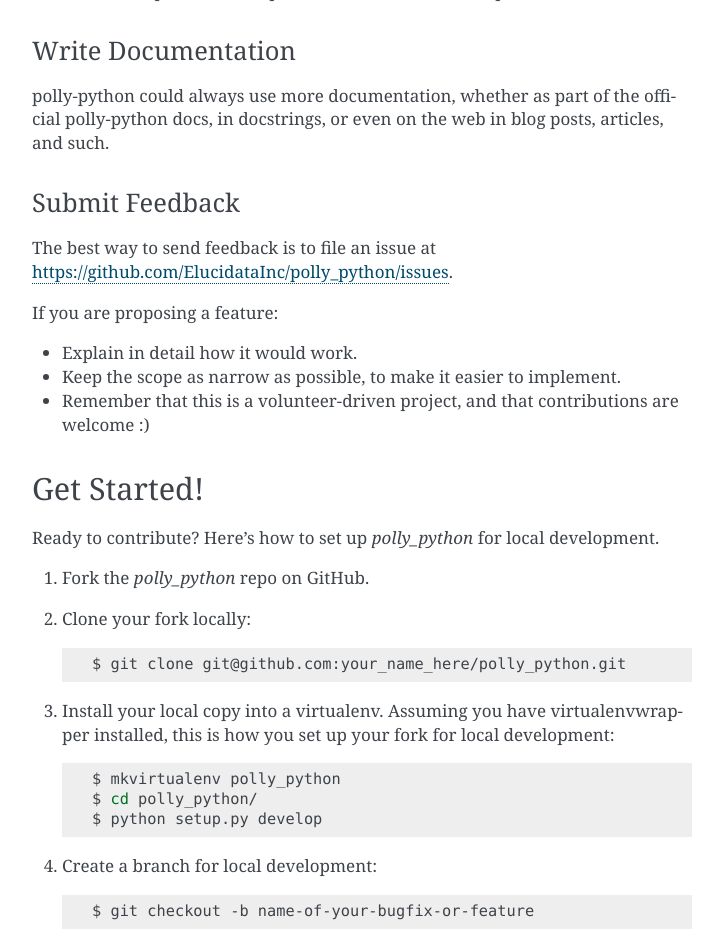
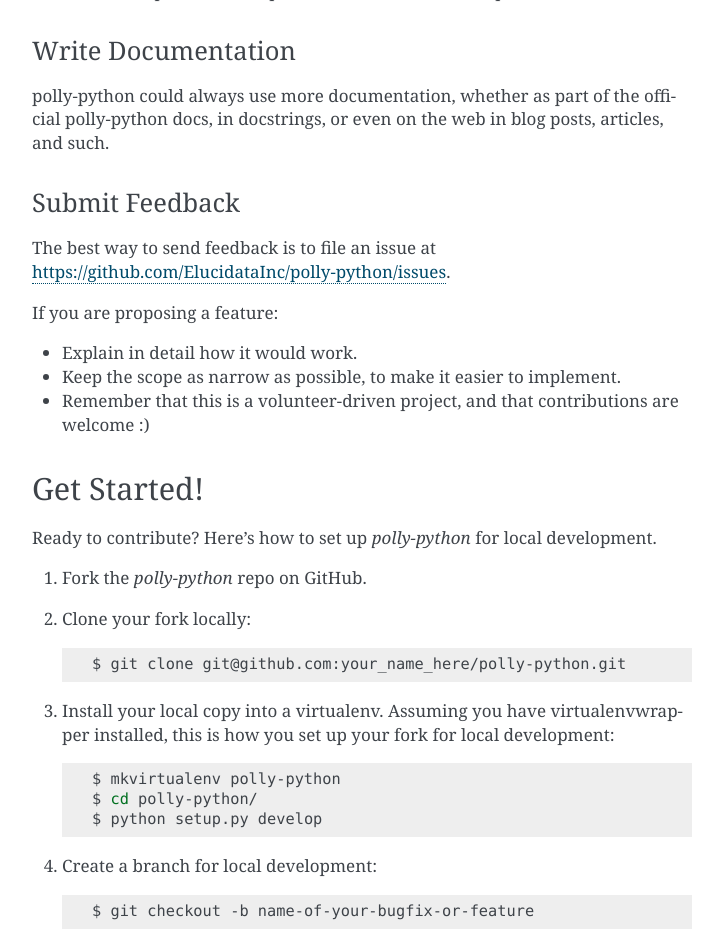
Before and after one commit to Vito39/testing_repo_2, a Sphinx documentation site: the page built from docs/contributing.rst, in a window 1280 px wide and 1400 px high, scrolled down 752 px. Shown: the top 949 px of the window, without its empty margins (388-1111 px from the left). Built offline with Sphinx 7.4.7, drawn with Linux system fonts in a browser that asks for light colours; pages that are not in the unit, such as notebooks, are missing from menus; the version number is read from the project's files by our own code; some of the changed text lies outside the part shown.

```diff
--- a/CONTRIBUTING.rst
+++ b/CONTRIBUTING.rst
@@ -15,7 +15,7 @@ Types of Contributions
 Report Bugs
 ~~~~~~~~~~~
 
-Report bugs at https://github.com/ElucidataInc/polly_python/issues.
+Report bugs at https://github.com/ElucidataInc/polly-python/issues.
 
 If you are reporting a bug, please include:
 
@@ -45,7 +45,7 @@ articles, and such.
 Submit Feedback
 ~~~~~~~~~~~~~~~
 
-The best way to send feedback is to file an issue at https://github.com/ElucidataInc/polly_python/issues.
+The best way to send feedback is to file an issue at https://github.com/ElucidataInc/polly-python/issues.
 
 If you are proposing a feature:
 
@@ -57,17 +57,17 @@ If you are proposing a feature:
 Get Started!
 ------------
 
-Ready to contribute? Here's how to set up `polly_python` for local development.
+Ready to contribute? Here's how to set up `polly-python` for local development.
 
-1. Fork the `polly_python` repo on GitHub.
+1. Fork the `polly-python` repo on GitHub.
 2. Clone your fork locally::
 
-    $ git clone git@github.com:your_name_here/polly_python.git
+    $ git clone git@github.com:your_name_here/polly-python.git
 
 3. Install your local copy into a virtualenv. Assuming you have virtualenvwrapper installed, this is how you set up your fork for local development::
 
-    $ mkvirtualenv polly_python
-    $ cd polly_python/
+    $ mkvirtualenv polly-python
+    $ cd polly-python/
     $ python setup.py develop
 
 4. Create a branch for local development::
@@ -79,7 +79,7 @@ Ready to contribute? Here's how to set up `polly_python` for local development.
 5. When you're done making changes, check that your changes pass flake8 and the
    tests, including testing other Python versions with tox::
 
-    $ flake8 polly_python tests
+    $ flake8 polly-python tests
     $ python setup.py test or pytest
     $ tox
 
@@ -103,7 +103,7 @@ Before you submit a pull request, check that it meets these guidelines:
    your new functionality into a function with a docstring, and add the
    feature to the list in README.rst.
 3. The pull request should work for Python 3.5, 3.6, 3.7 and 3.8, and for PyPy. Check
-   https://travis-ci.com/ElucidataInc/polly_python/pull_requests
+   https://travis-ci.com/ElucidataInc/polly-python/pull_requests
    and make sure that the tests pass for all supported Python versions.
 
 Tips
@@ -111,7 +111,7 @@ Tips
 
 To run a subset of tests::
 
-$ pytest tests.test_polly_python
+$ pytest tests.test_polly-python
 
 
 Deploying
--- a/docs/conf.py
+++ b/docs/conf.py
@@ -1,6 +1,6 @@
 #!/usr/bin/env python
 #
-# polly_python documentation build configuration file, created by
+# polly-python documentation build configuration file, created by
 # sphinx-quickstart on Fri Jun  9 13:47:02 2017.
 #
 # This file is execfile()d with the current directory set to its
@@ -21,7 +21,7 @@ import os
 import sys
 sys.path.insert(0, os.path.abspath('..'))
 
-import polly_python
+import polly-python
 
 # -- General configuration ---------------------------------------------
 
@@ -55,9 +55,9 @@ author = "ElucidataInc"
 # the built documents.
 #
 # The short X.Y version.
-version = polly_python.__version__
+version = polly-python.__version__
 # The full version, including alpha/beta/rc tags.
-release = polly_python.__version__
+release = polly-python.__version__
 
 # The language for content autogenerated by Sphinx. Refer to documentation
 # for a list of supported languages.
@@ -100,7 +100,7 @@ html_static_path = ['_static']
 # -- Options for HTMLHelp output ---------------------------------------
 
 # Output file base name for HTML help builder.
-htmlhelp_basename = 'polly_pythondoc'
+htmlhelp_basename = 'polly-pythondoc'
 
 
 # -- Options for LaTeX output ------------------------------------------
@@ -127,7 +127,7 @@ latex_elements = {
 # (source start file, target name, title, author, documentclass
 # [howto, manual, or own class]).
 latex_documents = [
-    (master_doc, 'polly_python.tex',
+    (master_doc, 'polly-python.tex',
      'polly-python Documentation',
      'ElucidataInc', 'manual'),
 ]
@@ -138,7 +138,7 @@ latex_documents = [
 # One entry per manual page. List of tuples
 # (source start file, name, description, authors, manual section).
 man_pages = [
-    (master_doc, 'polly_python',
+    (master_doc, 'polly-python',
      'polly-python Documentation',
      [author], 1)
 ]
@@ -150,10 +150,10 @@ man_pages = [
 # (source start file, target name, title, author,
 #  dir menu entry, description, category)
 texinfo_documents = [
-    (master_doc, 'polly_python',
+    (master_doc, 'polly-python',
      'polly-python Documentation',
      author,
-     'polly_python',
+     'polly-python',
      'One line description of project.',
      'Miscellaneous'),
 ]
--- a/docs/usage.rst
+++ b/docs/usage.rst
@@ -4,4 +4,4 @@ Usage
 
 To use polly-python in a project::
 
-    import polly_python
+    import polly-python
--- a/setup.cfg
+++ b/setup.cfg
@@ -7,7 +7,7 @@ tag = True
 search = version='{current_version}'
 replace = version='{new_version}'
 
-[bumpversion:file:polly_python/__init__.py]
+[bumpversion:file:polly-python/__init__.py]
 search = __version__ = '{current_version}'
 replace = __version__ = '{new_version}'
 
```
Also changed, not shown: README.rst (+4 -4 lines), docs/installation.rst (+5 -5 lines), setup.py (+5 -5 lines), .travis.yml, polly-python/__init__.py (renamed from polly_python/__init__.py), 10 other files.
